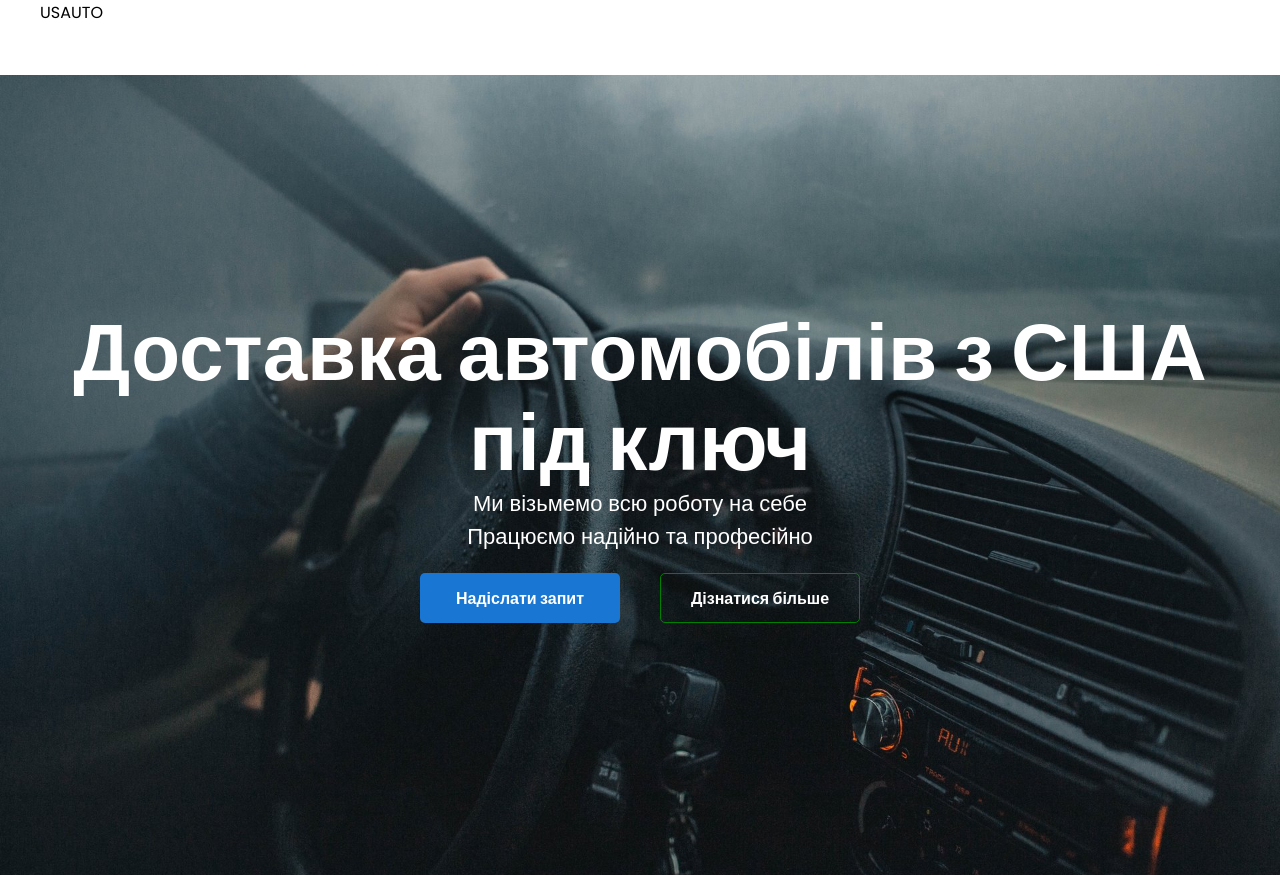
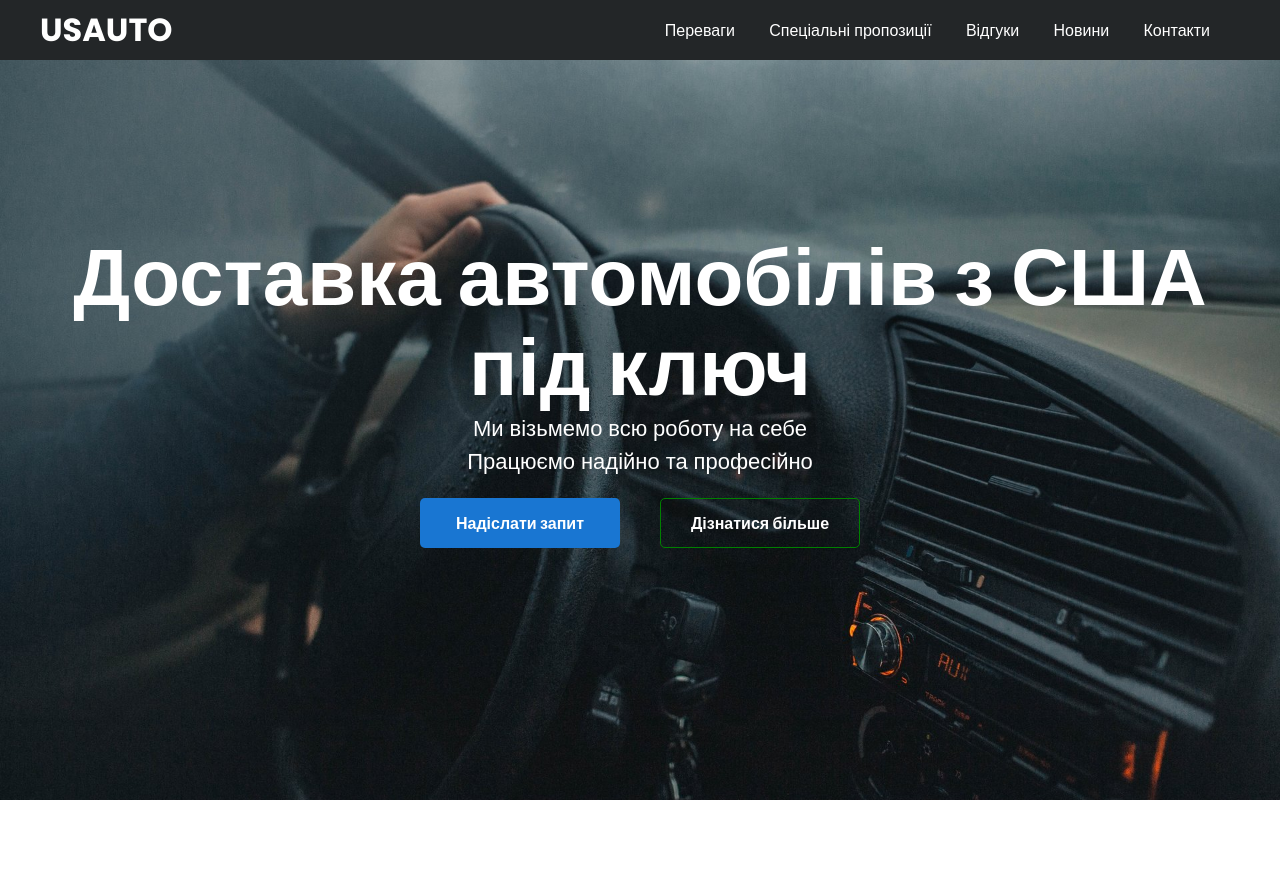
Before and after one commit to andreitsivm/softserve, a plain HTML site: page index.html in a window 1280 px wide. Shown: the top 875 px of the page. Drawn offline with Linux system fonts and the light colour scheme.

Commit message:
Header css

```diff
--- a/index.html
+++ b/index.html
@@ -8,6 +8,7 @@
     />
     <meta charset="UTF-8" />
     <meta name="viewport" content="width=device-width, initial-scale=1.0" />
+    <link rel="stylesheet" href="css/header.css" />
     <link rel="stylesheet" href="css/index.css" />
     <link rel="stylesheet" href="css/common.css" />
     <link rel="stylesheet" href="css/form.css" />
```
